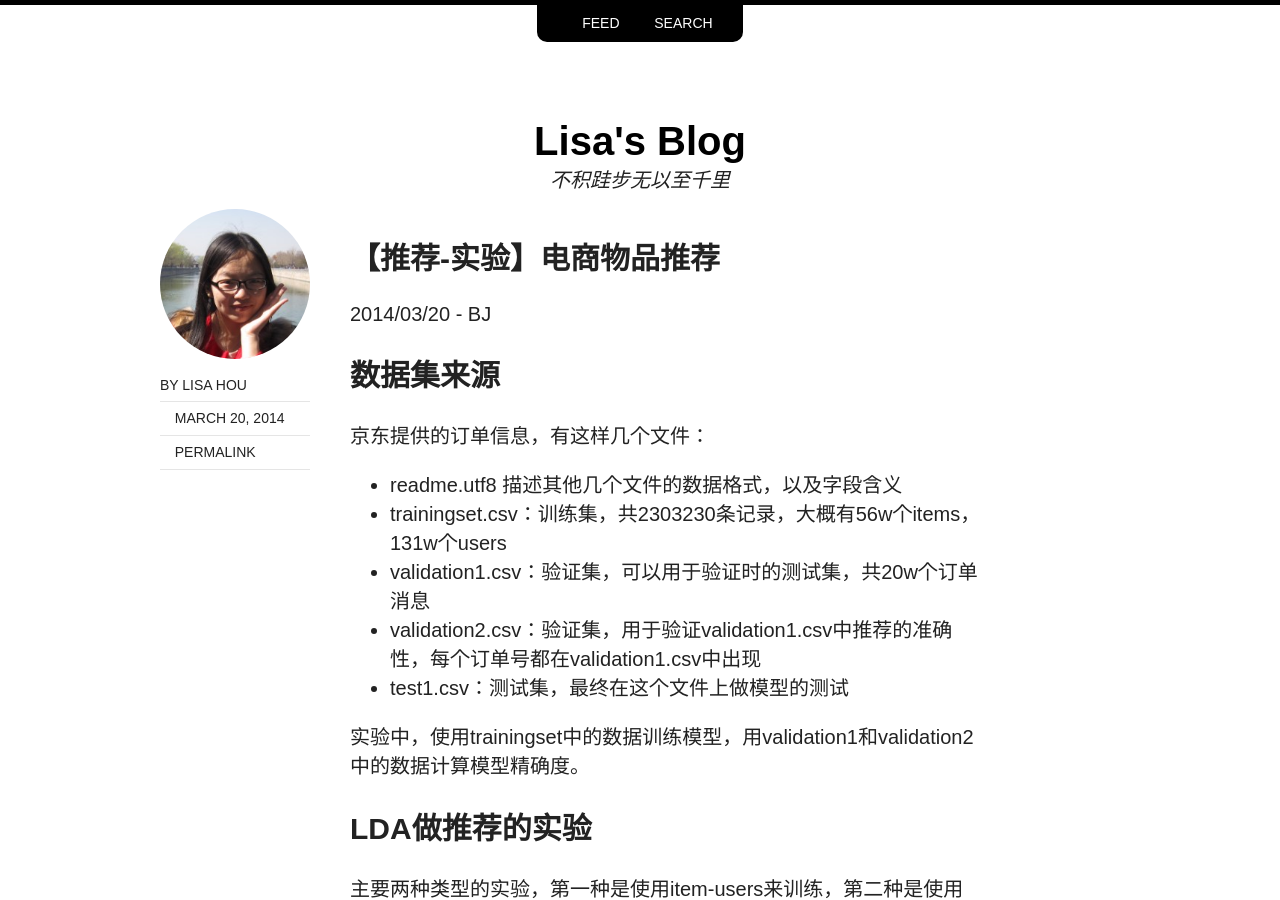
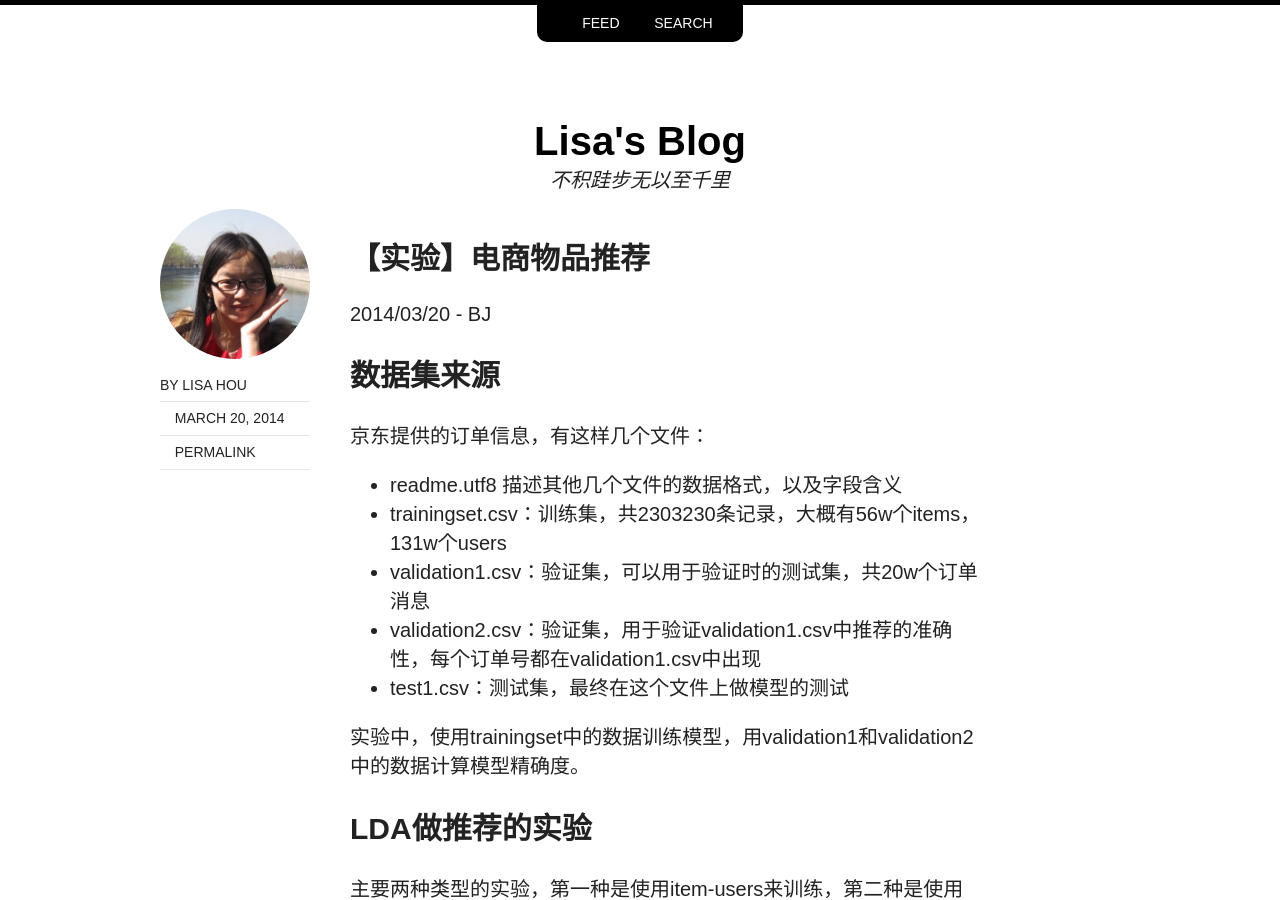
Before and after one commit to yimiwawa/yimiwawa.github.io, a Jekyll site: the page built from _posts/2014-03-20-京东推荐.md, in a window 1280 px wide and 900 px high. Built offline with Jekyll 4.4.1, drawn with Linux system fonts in a browser that asks for light colours; nearby versions of some CDN libraries; Markdown is read by kramdown in place of the engine named in the settings; comment, search, counter and statistics services are not loaded.

Commit message:
title changed

```diff
--- a/_posts/2014-03-20-京东推荐.md
+++ b/_posts/2014-03-20-京东推荐.md
@@ -1,6 +1,6 @@
 ---
 layout: post
-title: 【推荐-实验】电商物品推荐
+title: 【实验】电商物品推荐
 ---
 
 {{ page.title }}
```
Also changed, not shown: _posts/2014-05-13-mahout聚类实验.md (+1 -1 lines).
